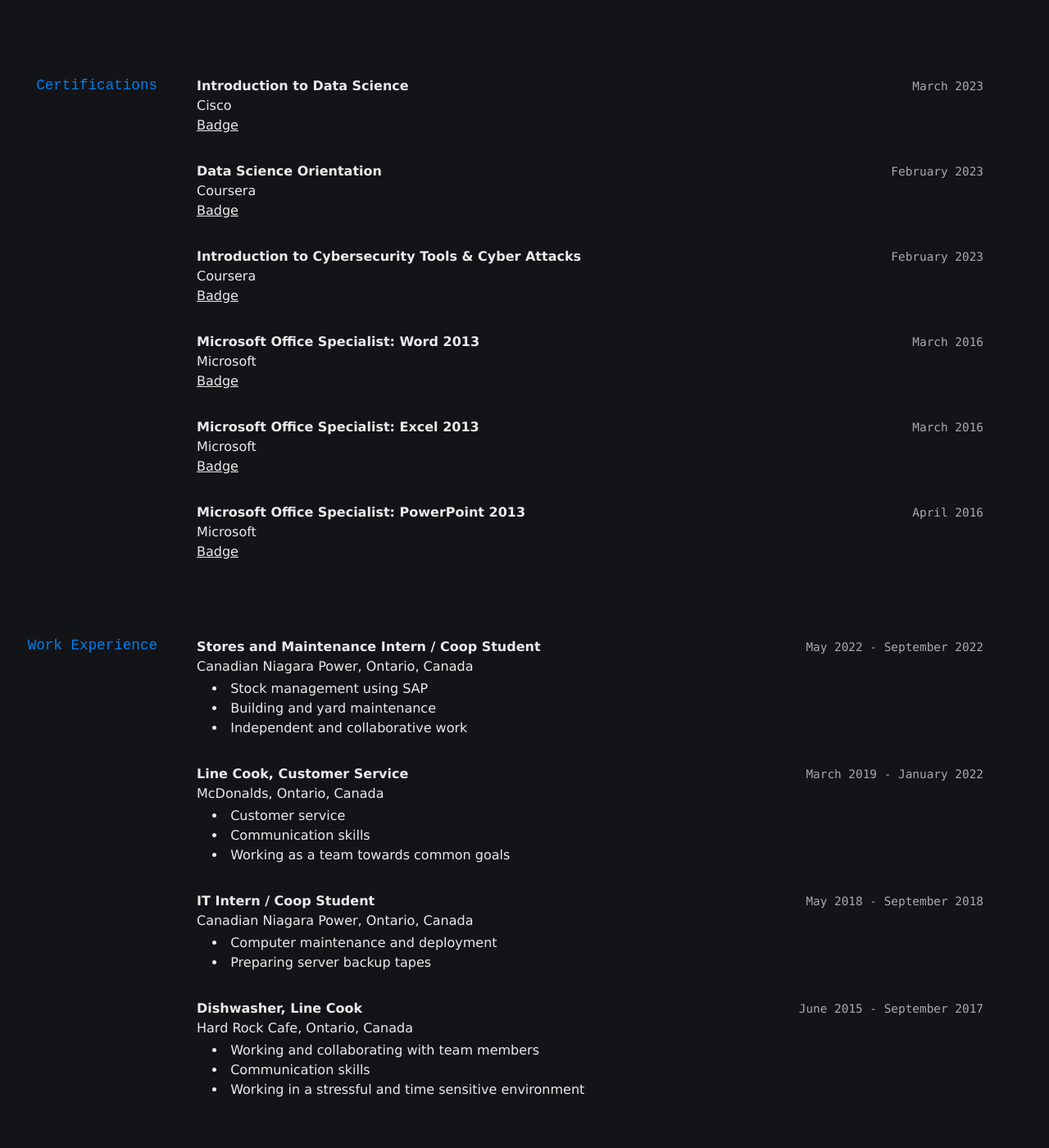
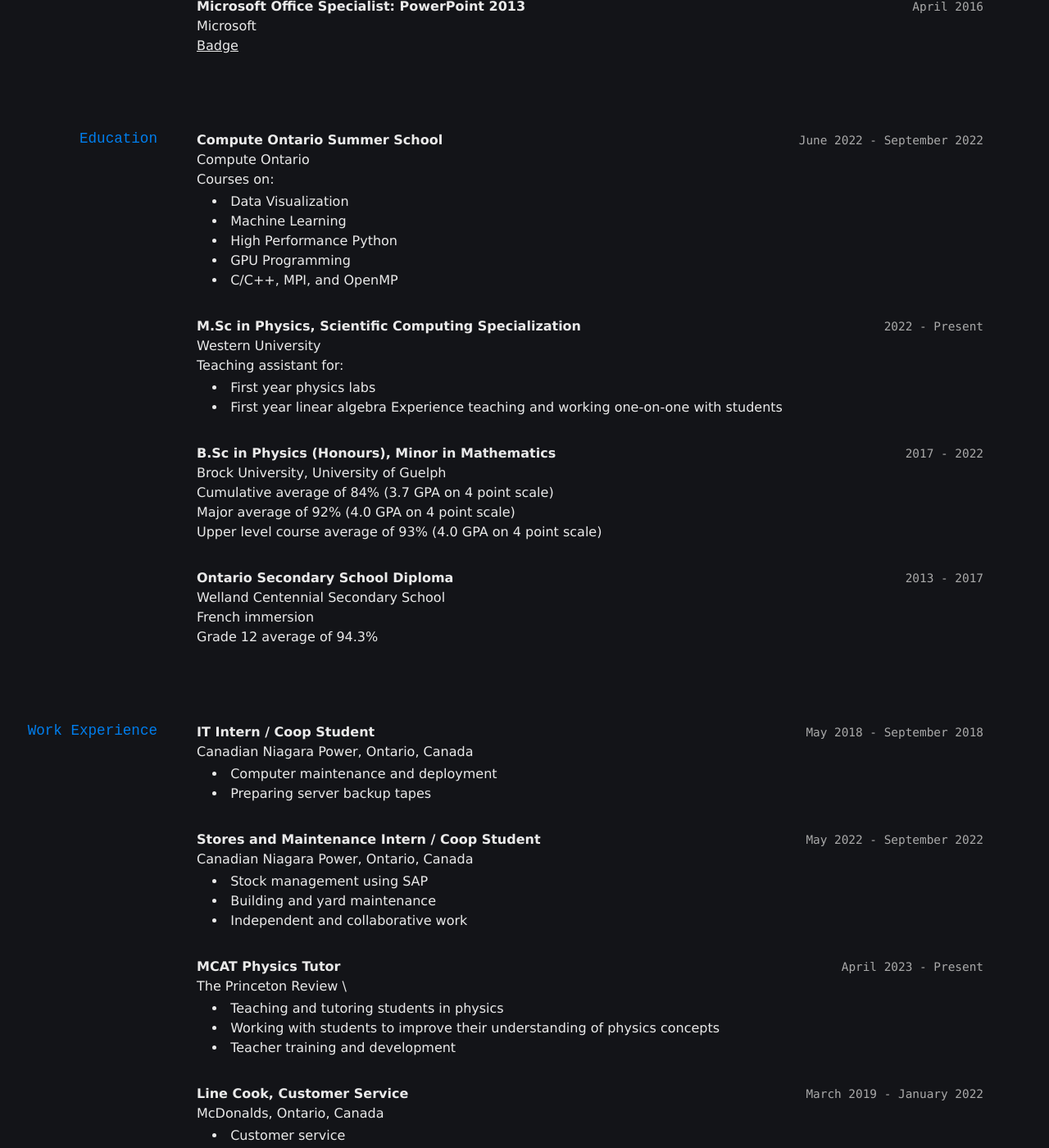
Before and after one commit to JaredWogan/CV, a Jekyll site: the page built from index.md, in a window 1280 px wide and 1400 px high, scrolled down 1533 px. Shown: the whole window at 82% size. Built offline with Jekyll 4.4.1, drawn with Linux system fonts in a browser that asks for light colours; some of the changed text lies outside the part shown.

Commit message:
Updates / Reordering

```diff
--- a/index.md
+++ b/index.md
@@ -18,8 +20,8 @@ Master's Student at the University of Western Ontario
 - [Jared Wogan](#jared-wogan)
   - [Table of Contents](#table-of-contents)
   - [Research \\ Interests](#research--interests)
+  - [Certifications](#certifications)
   - [Education](#education)
-  - [Certifications](#certifications)
   - [Work Experience](#work-experience)
   - [Awards and Honours](#awards-and-honours)
   - [Publications](#publications)
@@ -38,42 +40,12 @@ Master's Student at the University of Western Ontario
 I am a Master's student at the University of Western Ontario, studying physics with a scientific computing specialization. I have written a Python package for general relativity, OGRePy, and a research project on wormhole time machines and multiple histories. I am passionate about cryptography and cyber security, data science, high performance computing, and software development. I am currently looking for a co-op position in 2023.
 
 
-## Education
+## Certifications
 
-`2022 - Present`
-__M.Sc in Physics, Scientific Computing Specialization__ \
-Western University \
-Teaching assistant for:
-- First year physics labs
-- First year linear algebra
-Experience teaching and working one-on-one with students
-
-
-`June 2022 - September 2022`
-__Compute Ontario Summer School__ \
-Compute Ontario \
-Courses on:
-- Data Visualization
-- Machine Learning
-- High Performance Python
-- GPU Programming
-- C/C++, MPI, and OpenMP
-
-`2017 - 2022`
-__B.Sc in Physics (Honours), Minor in Mathematics__ \
-Brock University, University of Guelph \
-Cumulative average of 84% (3.7 GPA on 4 point scale) \
-Major average of 92% (4.0 GPA on 4 point scale)\
-Upper level course average of 93% (4.0 GPA on 4 point scale)
-
-`2013 - 2017`
-__Ontario Secondary School Diploma__ \
-Welland Centennial Secondary School \
-French immersion \
-Grade 12 average of 94.3%
-
-
-## Certifications
+`March 2023`
+__Introduction to Cybersecurity__ \
+Cisco \
+*In progress*
 
 `March 2023`
 __Introduction to Data Science__ \
@@ -106,7 +78,47 @@ Microsoft \
 [Badge](https://www.credly.com/badges/ffe2eea4-cbd7-4c7f-9be6-c28f3b24811a/public_url)
 
 
+## Education
+
+`June 2022 - September 2022`
+__Compute Ontario Summer School__ \
+Compute Ontario \
+Courses on:
+- Data Visualization
+- Machine Learning
+- High Performance Python
+- GPU Programming
+- C/C++, MPI, and OpenMP
+
+`2022 - Present`
+__M.Sc in Physics, Scientific Computing Specialization__ \
+Western University \
+Teaching assistant for:
+- First year physics labs
+- First year linear algebra
+Experience teaching and working one-on-one with students
+
+`2017 - 2022`
+__B.Sc in Physics (Honours), Minor in Mathematics__ \
+Brock University, University of Guelph \
+Cumulative average of 84% (3.7 GPA on 4 point scale) \
+Major average of 92% (4.0 GPA on 4 point scale)\
+Upper level course average of 93% (4.0 GPA on 4 point scale)
+
+`2013 - 2017`
+__Ontario Secondary School Diploma__ \
+Welland Centennial Secondary School \
+French immersion \
+Grade 12 average of 94.3%
+
+
 ## Work Experience
+
+`May 2018 - September 2018`
+__IT Intern / Coop Student__ \
+Canadian Niagara Power, Ontario, Canada
+- Computer maintenance and deployment
+- Preparing server backup tapes
 
 `May 2022 - September 2022`
 __Stores and Maintenance Intern / Coop Student__ \
@@ -115,18 +127,19 @@ Canadian Niagara Power, Ontario, Canada
 - Building and yard maintenance
 - Independent and collaborative work
 
+`April 2023 - Present`
+__MCAT Physics Tutor__ \
+The Princeton Review \
+- Teaching and tutoring students in physics
+- Working with students to improve their understanding of physics concepts
+- Teacher training and development
+
 `March 2019 - January 2022`
 __Line Cook, Customer Service__ \
 McDonalds, Ontario, Canada
 - Customer service
 - Communication skills
 - Working as a team towards common goals
-
-`May 2018 - September 2018`
-__IT Intern / Coop Student__ \
-Canadian Niagara Power, Ontario, Canada
-- Computer maintenance and deployment
-- Preparing server backup tapes
 
 `June 2015 - September 2017`
 __Dishwasher, Line Cook__ \
@@ -252,29 +265,29 @@ Welland Centennial Secondary School
 
 ## Relevant Coursework
 
+__Computer Science:__ Data Visualization, Data Structures, Algorithms, Machine Learning, Data Science, MPI, GPU Programming, Distributed Systems, Cybersecurity, Object Oriented Programming, Functional Programming
+
 __Physics:__ Classical Mechanics, Electromagnetism, Quantum Mechanics, Statistical Mechanics and Thermal Physics, Optics, General & Special Relativity
 
 __Mathematics:__ Calculus, Differential Equations, Linear Algebra, Statistics, Complex & Real Analysis, Differential Geometry
 
-__Computer Science:__ Data Visualization, Data Structures, Algorithms, Machine Learning, Data Science, MPI, GPU Programming, Distributed Systems, Cybersecurity, Object Oriented Programming, Functional Programming
-
 
 ## Skills
 
-__Programming Languages:__ Python, C++, Physica, Javascript, Markdown, HTML, CSS
+__Programming Languages:__ Python, C/C++, Julia, Rust, Physica, Javascript, Markdown, HTML, CSS
 
 __Operating Systems:__ Mac OS, Linux, Windows
 
 __Software:__ Git, Mathematica, Maple, LaTeX
 
-__Languages:__ English, French
+__Languages:__ English (Fluent), French (Intermediate), Chinese (Beginner)
 
 __Personal Skills:__ Passionate, Hard Working, Collaborative, Time Management, Organization, Planning, Leadership, Curious
 
 
 ## Extracurricular Activities
 
-`2021 - Present`
+`September 2021 - January 2023`
 __Discord Maintainer__ \
 Brock University Physics Discord
 - Created and maintain the (unofficial) University Physics Discord
```
Also changed, not shown: other parts of index.md (+2 -0 lines).
